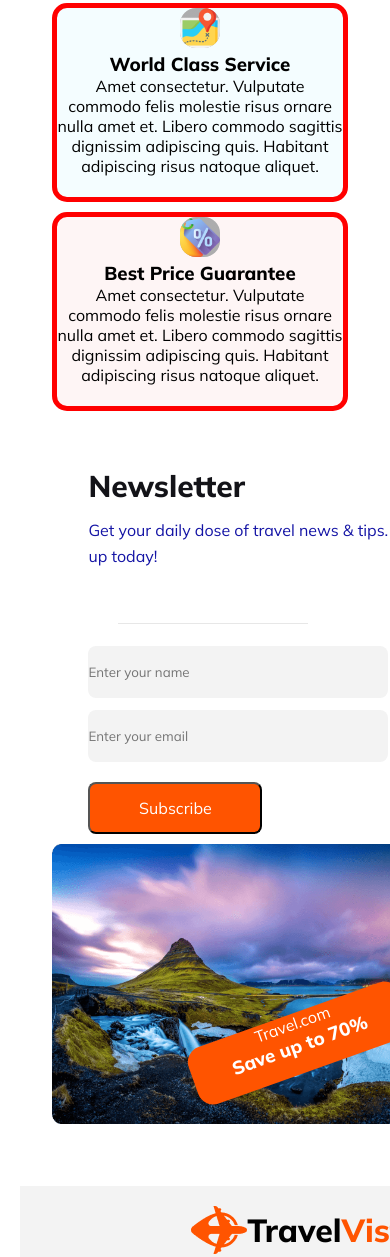
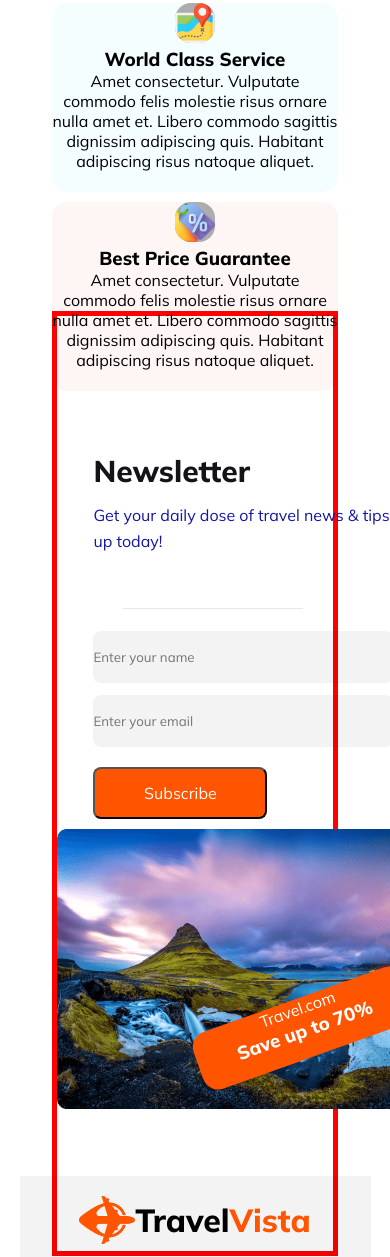
Before and after one commit to abdullahadar/travel-site, a plain HTML site: page index.html in a window 390 px wide. Shown: the part 3701-4958 px from the top of the page. Drawn offline with Linux system fonts and the light colour scheme.

Commit message:
final commit

```diff
--- a/responsive.css
+++ b/responsive.css
@@ -206,7 +206,7 @@ height: 40px;
     height: 189px;
   margin-bottom: 10px;
   width: 100%;
-  border: 5px solid red;
+  /* border: 5px solid red; */
  margin-top: 10px;
 }
 
@@ -214,7 +214,7 @@ height: 40px;
     max-width: 575px;
     height: 189px;
     width: 100%;
-  border: 5px solid red;
+  /* border: 5px solid red; */
   margin-left: auto;
 
 }
@@ -225,6 +225,7 @@ flex-direction: column;
 max-width: 575px;
 margin-top: -80px;
 margin-bottom: -80px;
+border: 5px solid red;
 
 }
 
@@ -245,14 +246,16 @@ margin-bottom: -80px;
 .photo-comment>img{
     max-width: 575px;
     height: 280px;
-    width: 400px;
+    width: 90%;
     flex-shrink: 0;
     /* border: 5px solid red; */
 }
 
 footer{
+
     padding-top: 20px;
     max-width: 575px;
+    width: 100%;
     height: 80%;
 
 }
@@ -273,15 +276,3 @@ text-align: center;
 
 
 }
-
-
-
-
-
-
-
-
-
-
-
-}
```
